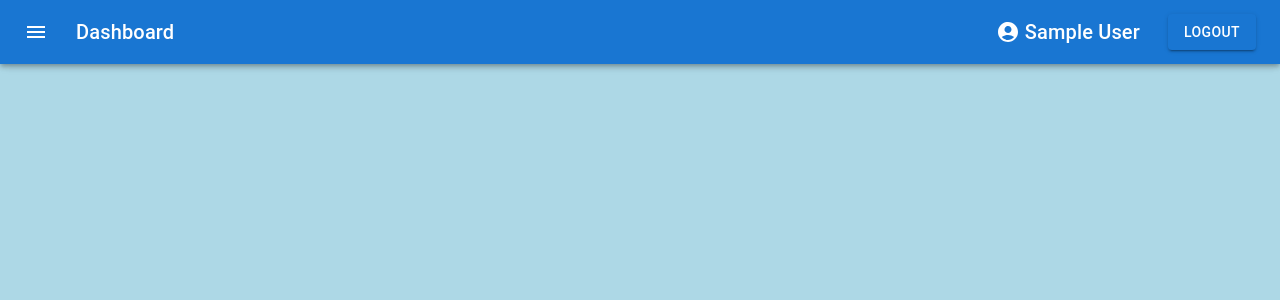
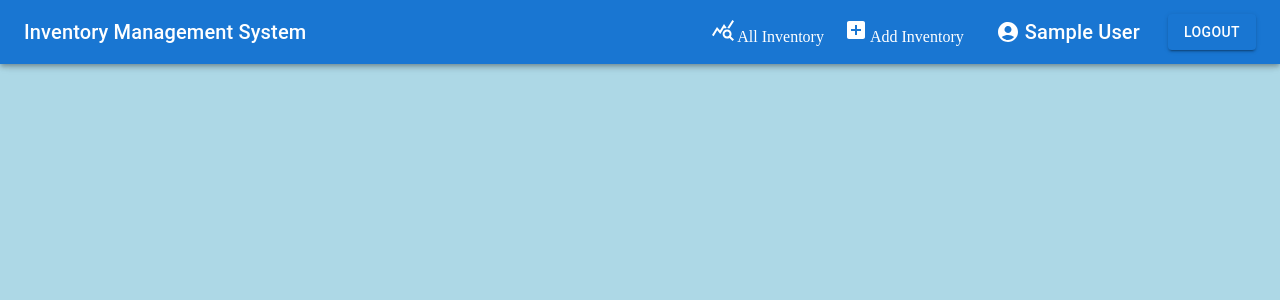
Before and after one commit to shreyusmehra/ims_project, a React (Create React App) app in the folder client/: page / in a window 1280 px wide. Shown: the top 300 px of the page. Built offline with nearby package versions, Linux system fonts and the light colour scheme; sample sign-in values are in the browser's storage.

Commit message:
Added Navbar links

```diff
--- a/client/src/components/Inventory.js
+++ b/client/src/components/Inventory.js
@@ -21,7 +21,7 @@ const Inventory = ({ _id, productName, description, status, category }) => {
           width: "30%",
         }}
       >
-        <CardContent>
+        <CardContent style={{ textTransform: "capitalize" }}>
           <Typography variant="h5" component="div">
             {productName}
           </Typography>
--- a/client/src/components/Navbar.js
+++ b/client/src/components/Navbar.js
@@ -4,13 +4,13 @@ import Toolbar from "@mui/material/Toolbar";
 import Typography from "@mui/material/Typography";
 import Button from "@mui/material/Button";
 import IconButton from "@mui/material/IconButton";
-import MenuIcon from "@mui/icons-material/Menu";
 import AccountCircleIcon from "@mui/icons-material/AccountCircle";
 import Menu from "@mui/material/Menu";
 import MenuItem from "@mui/material/MenuItem";
 import { useAppContext } from "../context/appContext";
 import { useState } from "react";
 import { Link } from "react-router-dom";
+import Navlinks from "./Navlinks";
 
 const Navbar = () => {
   const { logoutUser, user } = useAppContext();
@@ -30,18 +30,12 @@ const Navbar = () => {
     <Box sx={{ flexGrow: 1 }}>
       <AppBar position="fixed">
         <Toolbar>
-          <IconButton
-            size="large"
-            edge="start"
-            color="inherit"
-            aria-label="menu"
-            sx={{ mr: 2 }}
-          >
-            <MenuIcon />
-          </IconButton>
           <Typography variant="h6" component="div" sx={{ flexGrow: 1 }}>
-            Dashboard
+            Inventory Management System
           </Typography>
+          <div>
+            <Navlinks />
+          </div>
           <div>
             <IconButton
               size="large"
--- /dev/null
+++ b/client/src/components/Navlinks.js
@@ -0,0 +1,37 @@
+import links from "../utils/links";
+import { NavLink } from "react-router-dom";
+
+const Navlinks = () => {
+  return (
+    <div
+      style={{
+        display: "flex",
+        flexDirection: "row",
+        flexWrap: "wrap",
+        justifyContent: "space-between",
+        alignItems: "center",
+      }}
+    >
+      {links.map((link) => {
+        const { id, text, path, icon } = link;
+        return (
+          <NavLink
+            to={path}
+            key={id}
+            style={{
+              textDecoration: "none",
+              color: "#fff",
+              textTransform: "capitalize",
+              margin: "0px 20px 0px 0px",
+            }}
+          >
+            <span style={{ margin: "0px 2px 0px 0px " }}>{icon}</span>
+            {text}
+          </NavLink>
+        );
+      })}
+    </div>
+  );
+};
+
+export default Navlinks;
--- /dev/null
+++ b/client/src/utils/links.js
@@ -0,0 +1,19 @@
+import QueryStatsIcon from "@mui/icons-material/QueryStats";
+import AddBoxIcon from "@mui/icons-material/AddBox";
+
+const links = [
+  {
+    id: 1,
+    text: "all inventory",
+    path: "allinventory",
+    icon: <QueryStatsIcon />,
+  },
+  {
+    id: 2,
+    text: "add inventory",
+    path: "addinventory",
+    icon: <AddBoxIcon />,
+  },
+];
+
+export default links;
```
